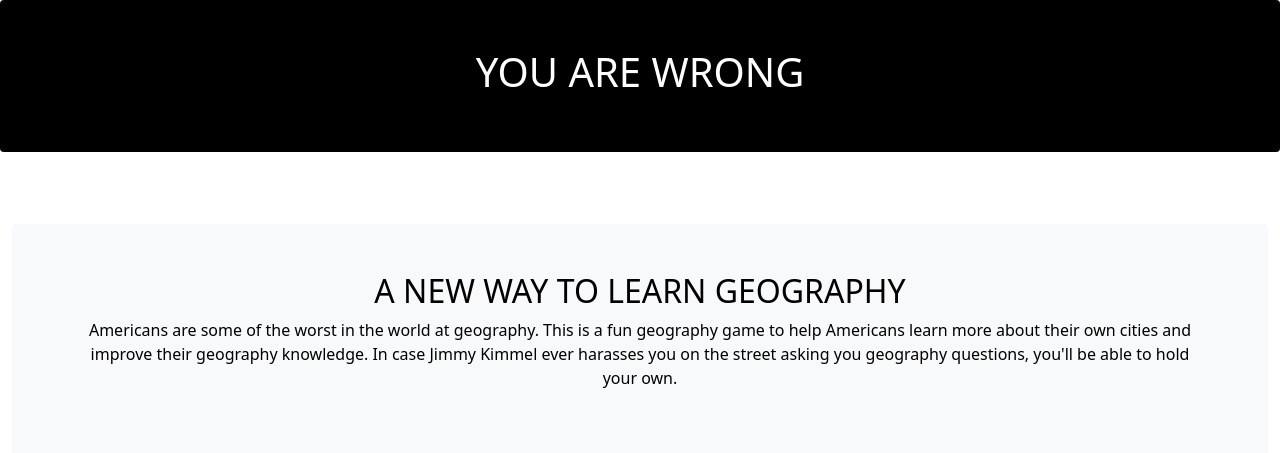
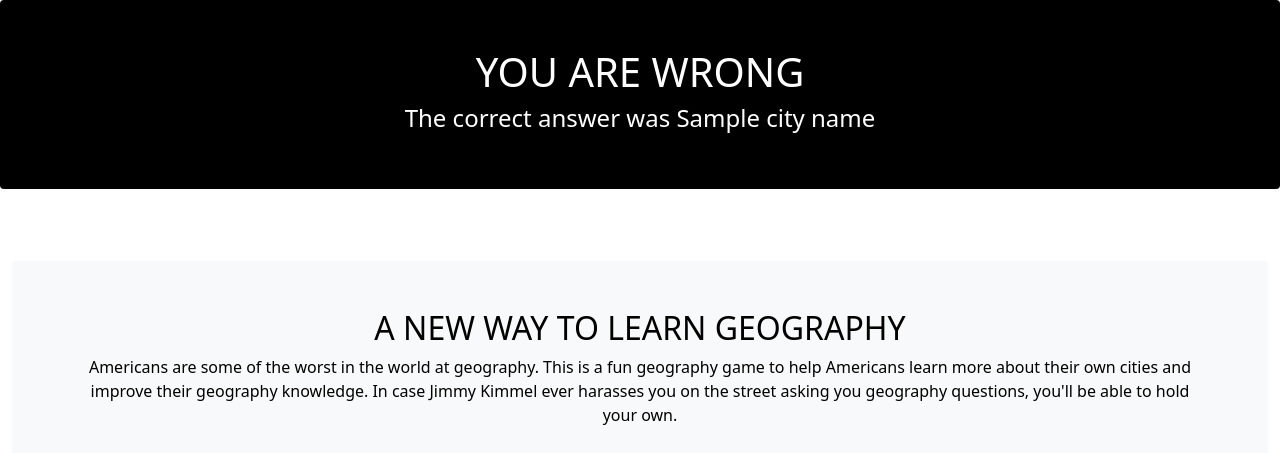
Before and after one commit to madelynxmao/yhack2022, a Flask app: template templates/wrong.html in a window 1280 px wide. Shown: the part 66-519 px from the top of the page. Run offline with Flask 2, Linux system fonts and the light colour scheme; the template is opened without the code that fills it: most values are stand-ins (such as "Sample title", 1, 10 or a date in 2020).

Commit message:
added correct answer

```diff
--- a/app.py
+++ b/app.py
@@ -61,7 +61,7 @@ def playgame():
         if query == city_name:
             return render_template('congrats.html')
         else:
-            return render_template('wrong.html')
+            return render_template('wrong.html', city_name = city_name)
 
 
 
--- a/templates/wrong.html
+++ b/templates/wrong.html
@@ -2,6 +2,10 @@
 
 {% block title %}
     YOU ARE WRONG
+    <h4>
+        The correct answer was {{city_name}}
+    </h4>
+
 {% endblock %}
 
 {% block main %}
```
